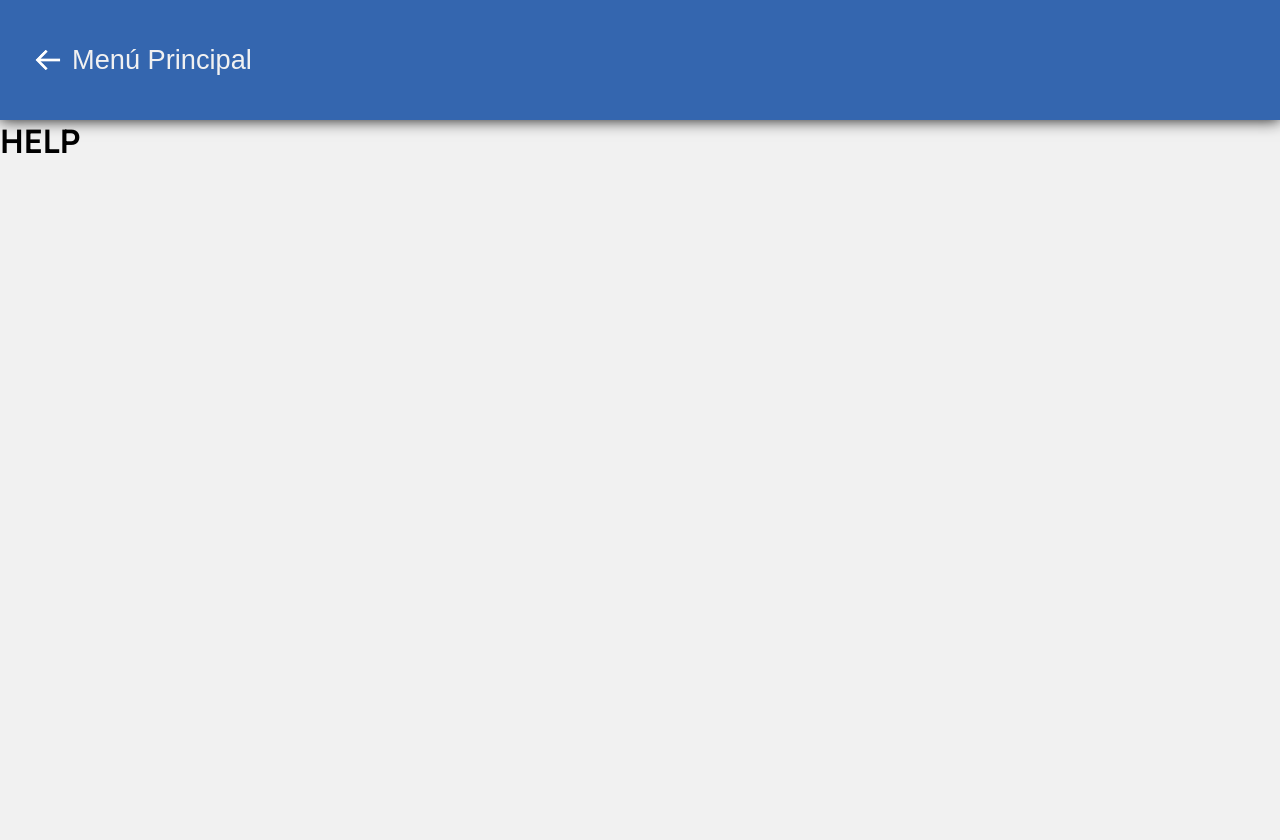
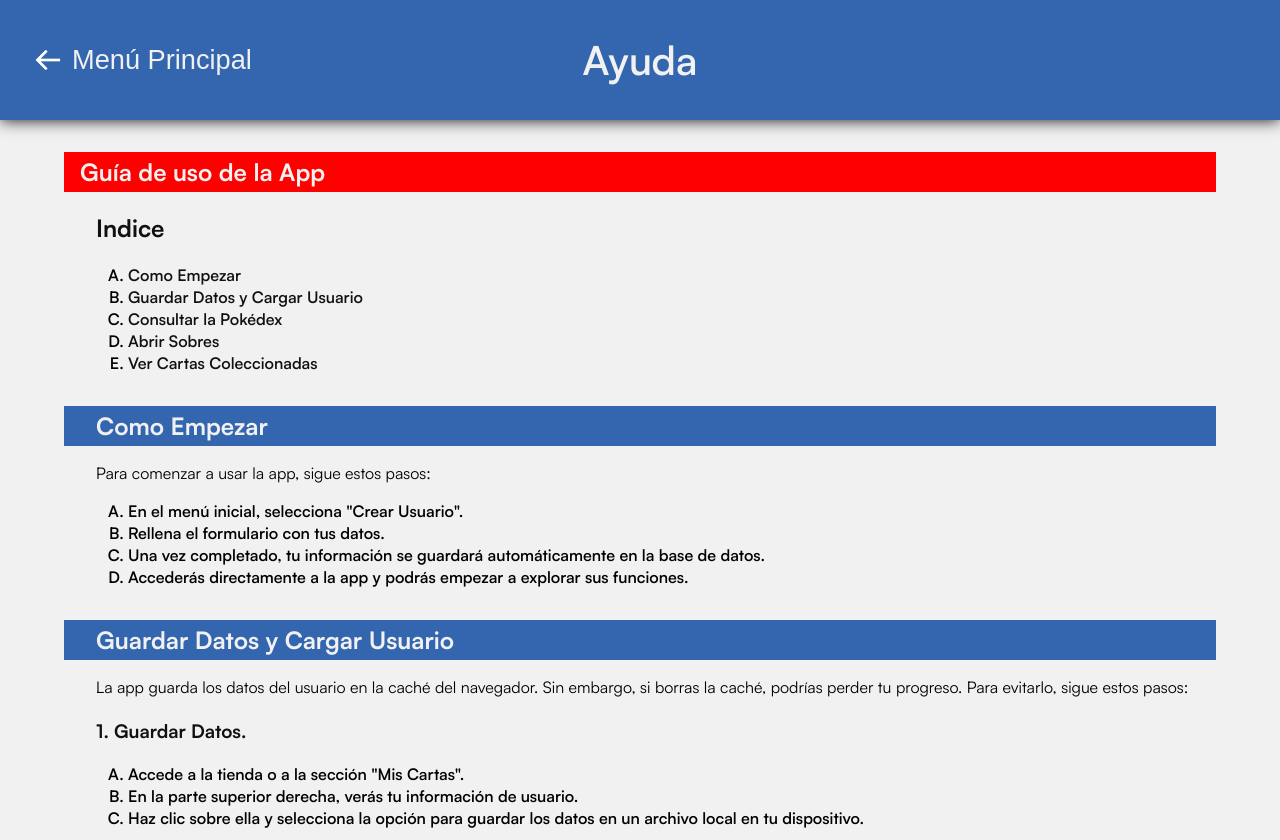
Before and after one commit to juanfranfdezGit/pokemonDuels, a React (Create React App) app: page /help in a window 1280 px wide. Before the commit the page ends 800 px from the top, so only its background shows below. Built offline with nearby package versions, Linux system fonts and the light colour scheme.

Commit message:
feat: help view

```diff
--- a/src/components/header.jsx
+++ b/src/components/header.jsx
@@ -48,6 +48,8 @@ function BackButton() {
         pageTitle = "Nuevo Usuario";
     }  else if (pathname === "upload") {
         pageTitle = "Cargar Datos";
+    }   else if (pathname === "help") {
+        pageTitle = "Ayuda";
     }
 
     function handleOverlay() {
--- a/src/css/style.css
+++ b/src/css/style.css
@@ -1610,6 +1610,52 @@
   box-shadow: 0 0 5px #111;
 }
 
+.help {
+  display: flex;
+  justify-content: center;
+  align-items: center;
+  flex-direction: column;
+  align-items: flex-start;
+  justify-content: flex-start;
+  gap: 1rem;
+  padding: 2rem 4rem;
+  position: relative;
+  overflow-y: scroll;
+  height: 90vh;
+}
+.help .help__title {
+  width: 100%;
+  background: #FF0000;
+  padding: 4px 16px;
+  color: #f1f1f1;
+}
+.help .help__index {
+  padding: 4px 32px;
+  background: #3466af;
+  width: 100%;
+  color: #f1f1f1;
+}
+.help .help__index.primary {
+  background: none;
+  color: #111;
+}
+.help .help__index-description {
+  margin-left: 2rem;
+}
+.help .help__index__list {
+  margin-left: 4rem;
+}
+.help .help__index__list li {
+  list-style: upper-alpha;
+  font-weight: 600;
+}
+.help .help__index__list li:last-child {
+  margin-bottom: 1rem;
+}
+.help .help__index__list a {
+  text-decoration: none;
+}
+
 * {
   margin: 0;
   padding: 0;
--- /dev/null
+++ b/src/scss/_help.scss
@@ -0,0 +1,51 @@
+.help {
+    @include set-flex;
+    flex-direction: column;
+    align-items: flex-start;
+    justify-content: flex-start;
+    gap: 1rem;
+    padding: 2rem 4rem;
+    position: relative;
+    overflow-y: scroll;
+    height: 90vh;
+
+    .help__title {
+        width: 100%;
+        background: $primaryColor;
+        padding: 4px 16px;
+        color: $white;
+    }
+
+    .help__index {
+        padding: 4px 32px;
+        background: $bluePoke;
+        width: 100%;
+        color: $white;
+
+        &.primary {
+            background: none;
+            color: $secondaryColor;
+        }
+
+        &-description {
+            margin-left: 2rem;
+        }
+    }
+
+    .help__index__list {
+        margin-left: 4rem;
+
+        li {
+            list-style: upper-alpha;
+            font-weight: 600;
+        }
+
+        li:last-child {
+            margin-bottom: 1rem;
+        }
+
+        a {
+            text-decoration: none;
+        }
+    }
+}
--- a/src/scss/style.scss
+++ b/src/scss/style.scss
@@ -10,6 +10,7 @@
 @import '_newUser.scss';
 @import '_upload.scss';
 @import '_page404.scss';
+@import '_help.scss';
 
 * {
     margin: 0;
--- a/src/views/help.jsx
+++ b/src/views/help.jsx
@@ -4,8 +4,68 @@ function Help() {
 
   return (
     <>
-        <Header />
-        <h1>HELP</h1>
+      <Header />
+      <section className="help">
+        <h1 className="help__title">Guía de uso de la App</h1>
+
+        <h2 className="help__index primary">Indice</h2>
+        <ul className="help__index__list">
+          <li className="help__index__list-item"><a href="#begin">Como Empezar</a></li>
+          <li className="help__index__list-item"><a href="#save">Guardar Datos y Cargar Usuario</a></li>
+          <li className="help__index__list-item"><a href="#pokedex">Consultar la Pokédex</a></li>
+          <li className="help__index__list-item"><a href="#open">Abrir Sobres</a></li>
+          <li className="help__index__list-item"><a href="#colection">Ver Cartas Coleccionadas</a></li>
+        </ul>
+
+        <h2 className="help__index" id="begin">Como Empezar</h2>
+        <p className="help__index-description">Para comenzar a usar la app, sigue estos pasos:</p>
+        <ol className="help__index__list">
+          <li className="help__index__list-item">En el menú inicial, selecciona "Crear Usuario".</li>
+          <li className="help__index__list-item">Rellena el formulario con tus datos.</li>
+          <li className="help__index__list-item">Una vez completado, tu información se guardará automáticamente en la base de datos.</li>
+          <li className="help__index__list-item">Accederás directamente a la app y podrás empezar a explorar sus funciones.</li>
+        </ol>
+
+        <h2 className="help__index" id="save">Guardar Datos y Cargar Usuario</h2>
+        <p className="help__index-description">La app guarda los datos del usuario en la caché del navegador. Sin embargo, si borras la caché,
+          podrías perder tu progreso. Para evitarlo, sigue estos pasos:</p>
+        <h3 className="help__index primary">1. Guardar Datos.</h3>
+        <ol className="help__index__list">
+          <li className="help__index__list-item">Accede a la tienda o a la sección "Mis Cartas".</li>
+          <li className="help__index__list-item">En la parte superior derecha, verás tu información de usuario.</li>
+          <li className="help__index__list-item">Haz clic sobre ella y selecciona la opción para guardar los datos en un archivo local en tu dispositivo.</li>
+        </ol>
+        <h3 className="help__index primary">2. Cargar Datos.</h3>
+        <ol className="help__index__list">
+          <li className="help__index__list-item">Si has borrado la caché del navegador, ve al menú inicial y selecciona "Cargar Datos".</li>
+          <li className="help__index__list-item">Sube el archivo guardado previamente o arrástralo al área designada.</li>
+          <li className="help__index__list-item">Una vez cargado, accederás automáticamente al menú principal y recuperarás todo tu progreso.</li>
+        </ol>
+
+        <h2 className="help__index" id="pokedex">Consultar Pokédex</h2>
+        <p className="help__index-description">Dentro de la app, puedes consultar la Pokédex, donde encontrarás información detallada sobre todos los Pokémon disponibles en la
+          aplicación. Para acceder a ella, simplemente selecciona la opción "Pokédex" desde el menú principal. Allí podrás ver los datos de
+          cada Pokémon, como su nombre, tipo, habilidades y estadísticas.
+        </p>
+
+        <h2 className="help__index" id="open">Abrir Sobres</h2>
+        <p className="help__index-description">En esta sección, puedes conseguir nuevas cartas para tu colección. Sigue estos pasos para abrir un sobre:</p>
+        <ol className="help__index__list">
+          <li className="help__index__list-item">Accede al menú principal y selecciona "Tienda".</li>
+          <li className="help__index__list-item">Dentro de tienda selecciona "Abrir Sobres".</li>
+          <li className="help__index__list-item">Se generará un sobre con cartas aleatorias. Selecciona uno de ellos.</li>
+          <li className="help__index__list-item">Las cartas nuevas se añadirán automáticamente a tu colección en la sección "Mis Cartas".</li>
+          <li className="help__index__list-item">Podrás seguir abriendo sobres o ir a "Mis Cartas" para ver tu colección completa.</li>
+        </ol>
+
+        <h2 className="help__index" id="colection">Ver Cartas Coleccionadas</h2>
+        <p className="help__index-description">En esta sección puedes ver todas las cartas que has obtenido al abrir sobres. Para acceder a tu colección, sigue estos pasos:</p>
+        <ol className="help__index__list">
+          <li className="help__index__list-item">Ve al menú principal y selecciona "Mis Cartas".</li>
+          <li className="help__index__list-item">Se mostrará una lista con todas las cartas que has coleccionado.</li>
+        </ol>
+        <p className="help__index-description">¡Explora y disfruta viendo tu colección de cartas!</p>
+      </section>
     </>
   );
 }
```
Also changed, not shown: 1 other file (tests, documents, lock files or other folders).
